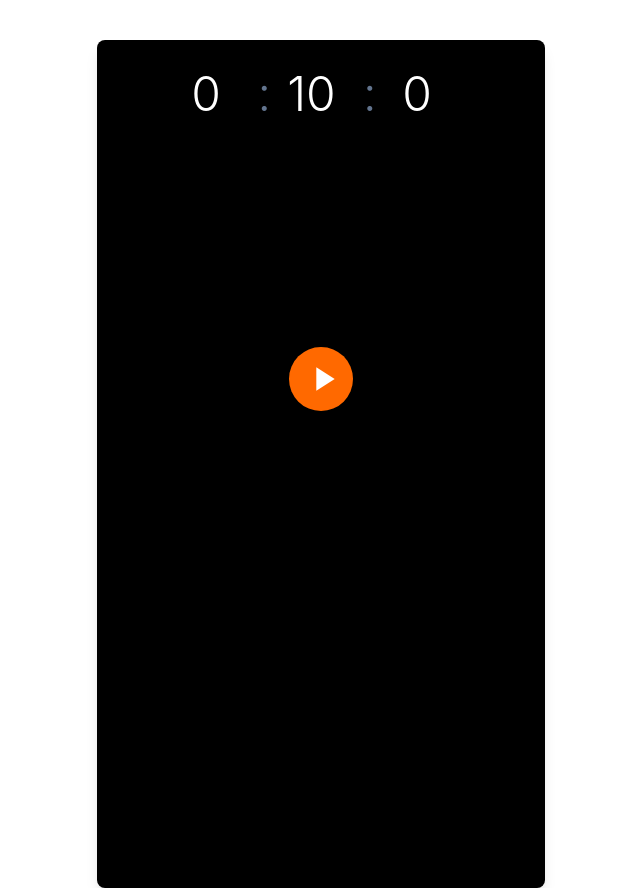
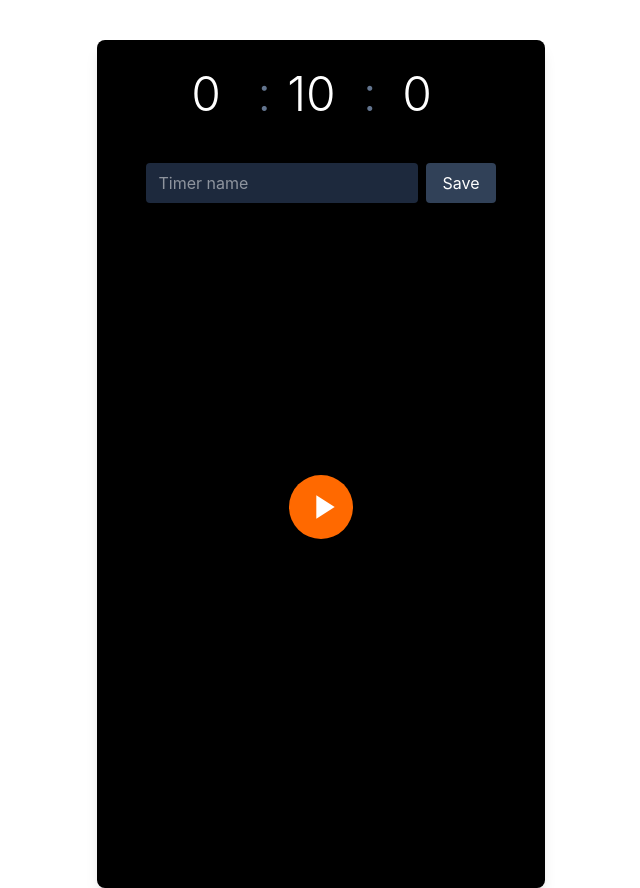
Before and after one commit to Mumbinyaguthii/Simple-timer, a React (Vite) app: page / in a window 1280 px wide. Shown: the whole page, without its empty margins (319-959 px from the left). Built offline with nearby package versions, Linux system fonts and the light colour scheme.

Commit message:
added a list and saves in localStorage

```diff
--- a/src/components/Timer.jsx
+++ b/src/components/Timer.jsx
@@ -17,6 +17,22 @@ const Timer = () => {
   const [isRunning, setIsRunning] = useState(false);
   const [hasStarted, setHasStarted] = useState(false);
 
+  const [presents, setPresents] = useState(() => {
+    const saved = localStorage.getItem("presents");
+    return saved ? JSON.parse(saved) : [];
+  });
+
+  const addPresent = (label) => {
+    const newPresent = {
+      id: Date.now(),
+      label,
+      duration,
+    };
+    setPresents((prev) => [...prev, newPresent]);
+  };
+
+  const [labelInput, setLabelInput] = useState("");
+
   useEffect(() => {
     if (!isRunning) {
       setTimeLeft(duration);
@@ -27,6 +43,10 @@ const Timer = () => {
   useEffect(() => {
     return () => clearInterval(timerRef.current);
   }, []);
+
+  useEffect(() => {
+    localStorage.setItem("presents", JSON.stringify(presents));
+  }, [presents]);
 
   const toggleTimer = () => {
     if (isRunning) {
@@ -105,6 +125,53 @@ const Timer = () => {
               <span className="text-5xl font-light text-slate-500"></span>
             </label>
           </div>
+
+          <div className="flex items-center gap-2 mt-4">
+            <input
+              type="text"
+              value={labelInput}
+              onChange={(e) => setLabelInput(e.target.value)}
+              placeholder="Timer name"
+              className="bg-slate-800 text-white px-3 py-2 rounded outline-none"
+            />
+
+            <button
+              onClick={() => {
+                if (labelInput.trim() === "") return;
+                addPresent(labelInput);
+                setLabelInput("");
+              }}
+              className="bg-slate-700 hover:bg-slate-600 text-white px-4 py-2 rounded"
+            >
+              Save
+            </button>
+          </div>
+
+          <div className="w-full mt-6 flex flex-col gap-2">
+            {presents.map((present) => (
+              <button
+                key={present.id}
+                onClick={() => {
+                  setHoursInput(Math.floor(present.duration / 3600));
+                  setMinutesInput(Math.floor((present.duration % 3600) / 60));
+                  setSecondsInput(present.duration % 60);
+                }}
+                className="flex justify-between items-center bg-slate-700 hover:bg-slate-700 text-white px-4 py-3 rounded"
+              >
+                <span>{present.label}</span>
+                <span className="text-slate-400">
+                  {String(Math.floor(present.duration / 3600)).padStart(2, "0")}
+                  :{" "}
+                  {String(Math.floor((present.duration % 3600) / 60)).padStart(
+                    2,
+                    "0",
+                  )}{" "}
+                  : {String(present.duration % 60).padStart(2, "0")}
+                </span>
+              </button>
+            ))}
+          </div>
+
           <button
             onClick={toggleTimer}
             className="mt-50 w-16 h-16 rounded-full bg-orange-500 hover:bg-orange-600 transition-colors flex items-center justify-center"
```
